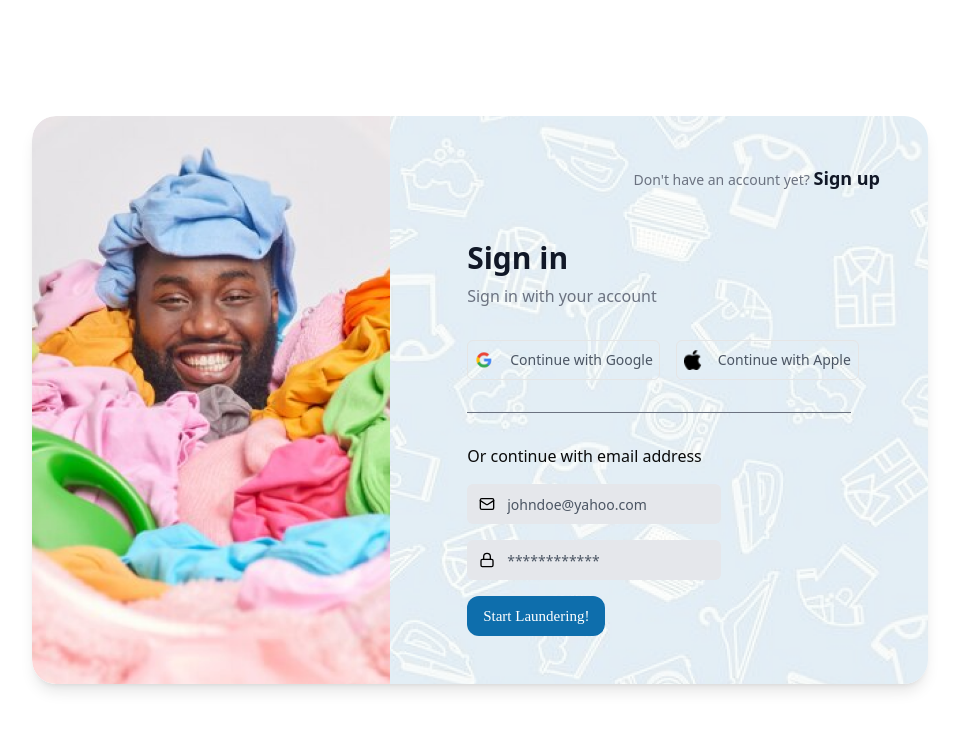
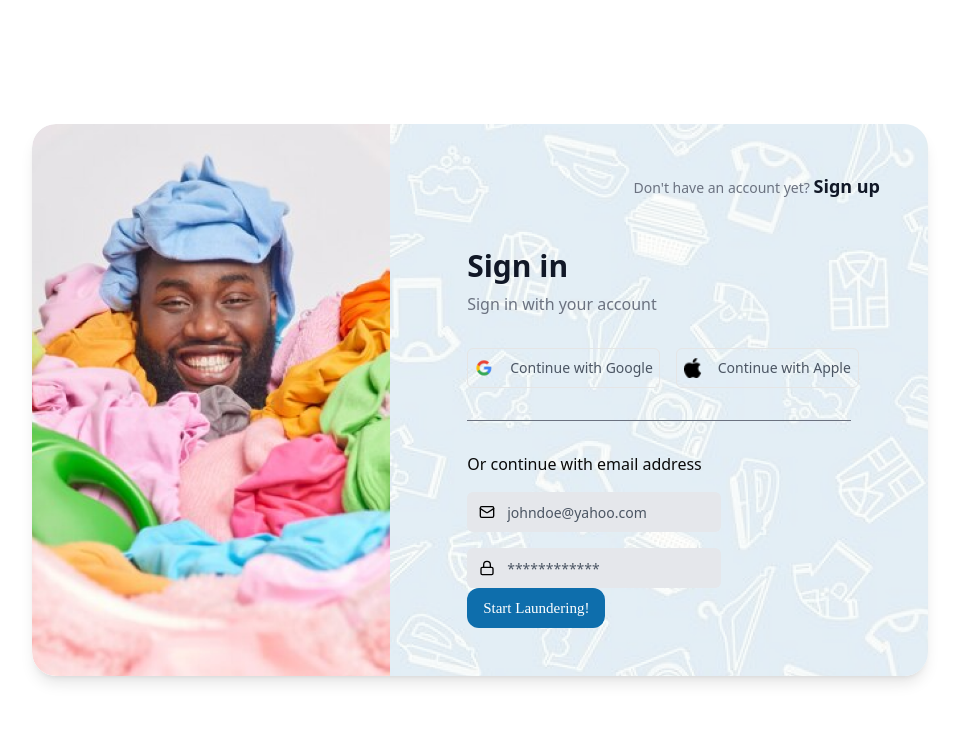
Before and after one commit to Aristocratjnr/Consumer-dashboard, a Next.js app: page /auth/SignIn in a window 1280 px wide. Shown: the top 730 px of the page, without its empty margins (160-1119 px from the left). Built offline with nearby package versions, Linux system fonts and the light colour scheme.

Commit message:
feat: add link to dashboard on SignIn page for improved navigation

```diff
--- a/src/app/auth/SignIn/page.tsx
+++ b/src/app/auth/SignIn/page.tsx
@@ -109,9 +109,11 @@ export default function SignIn() {
                 />
               </div>
               {/* Submit Button */}
+              <Link href="/dashboard">
               <Button className="w-45 h-10  bg-teal-1000 hover:bg-teal-1000 text-white font-itim text-[15px] rounded-xl flex items-center justify-center space-x-2">
                 <span>Start Laundering!</span>
               </Button>
+              </Link>
             </form>
           </div>
         </div>
```
